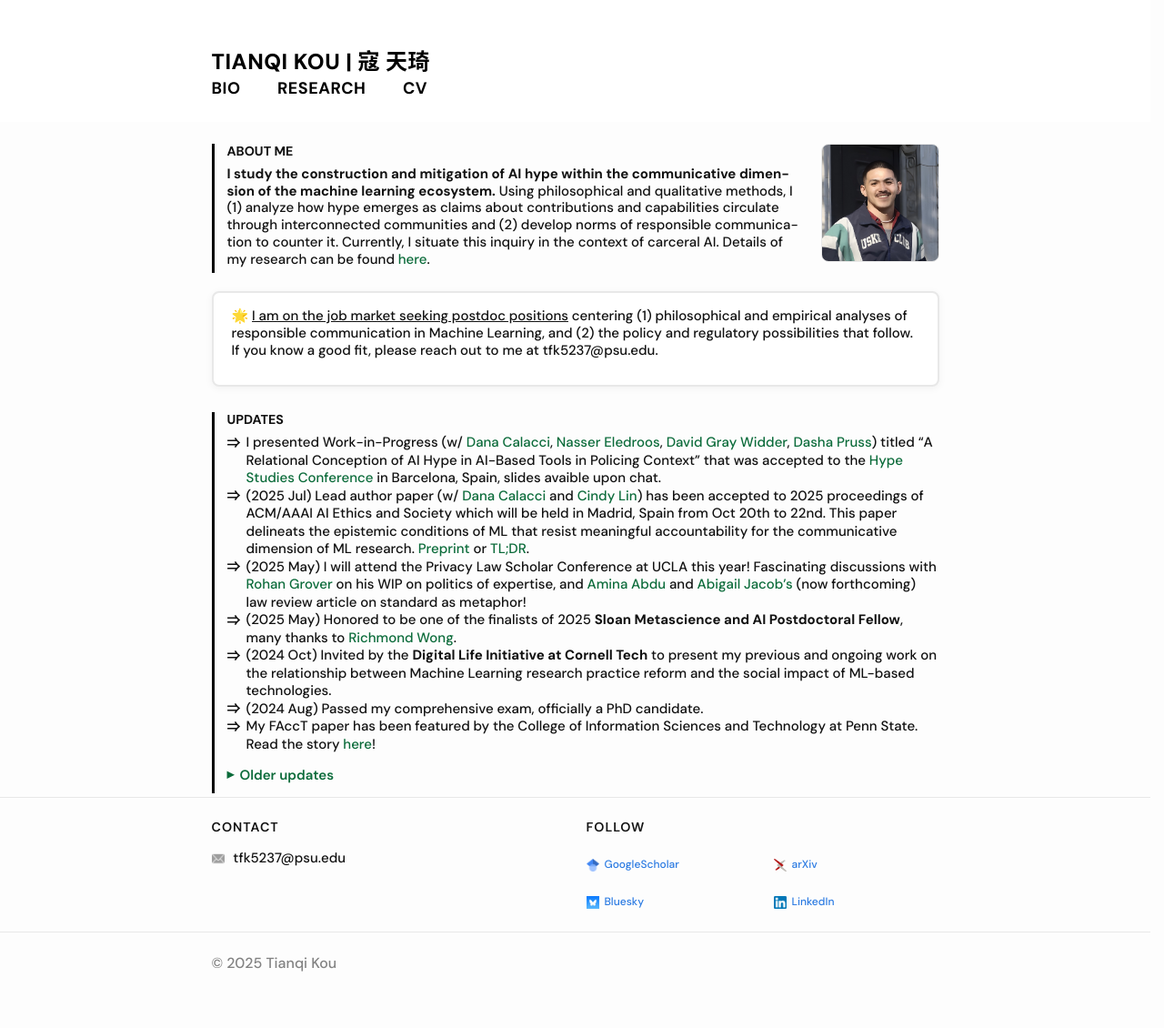
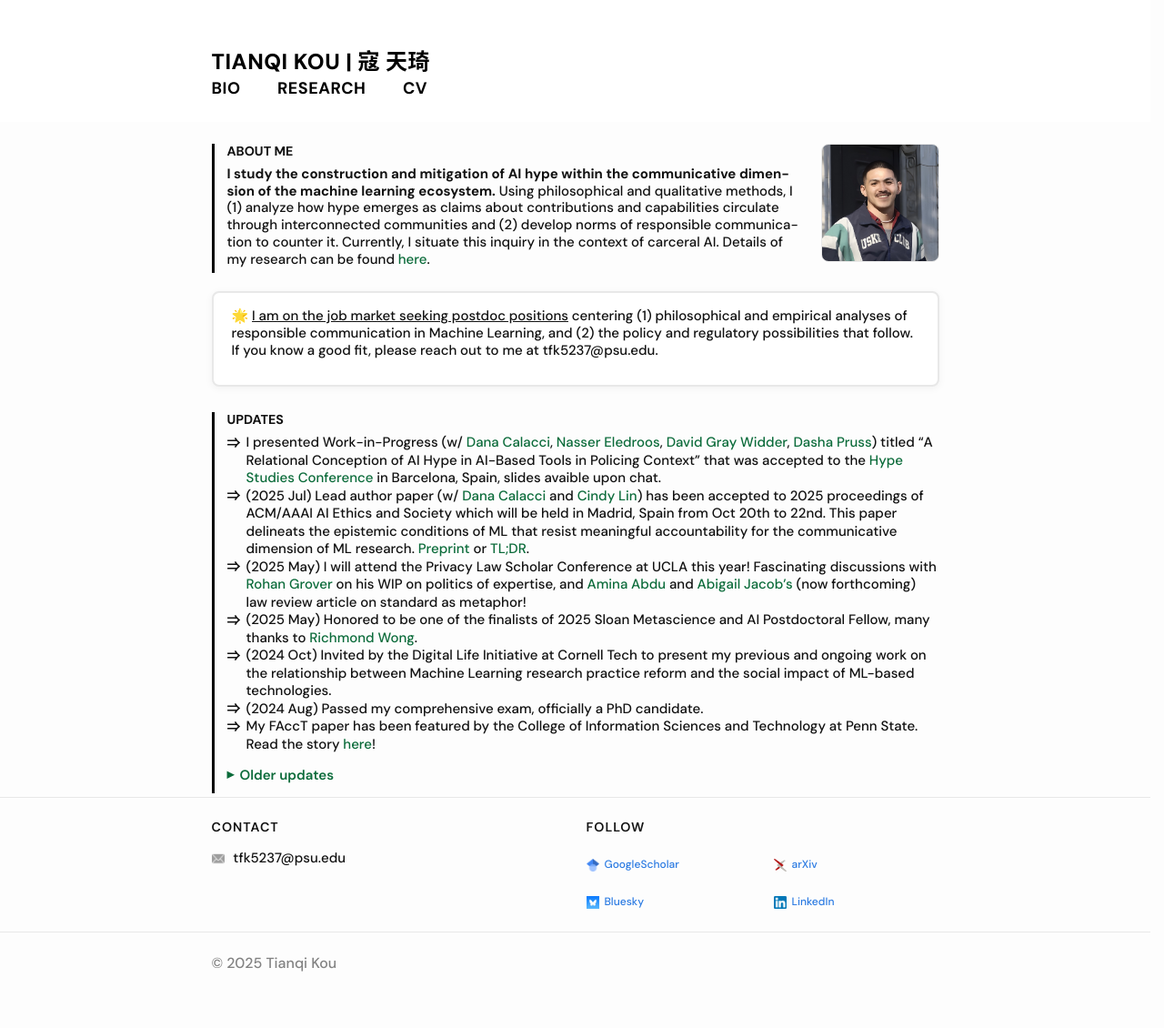
Before and after one commit to koutianqi/koutianqi.github.io, a Jekyll site: the page built from index.markdown, in a window 1280 px wide. Shown: the whole page at 91% size. Built offline with Jekyll 4.4.1, drawn with Linux system fonts in a browser that asks for light colours.

```diff
--- a/index.markdown
+++ b/index.markdown
@@ -33,8 +33,8 @@ description: "I study the construction and mitigation of AI hype within the comm
 - I presented Work-in-Progress (w/ [Dana Calacci](https://www.dcalacci.net), [Nasser Eledroos](https://nasser.wiki), [David Gray Widder](https://davidwidder.me), [Dasha Pruss](https://www.dashapruss.com)) titled "A Relational Conception of AI Hype in AI-Based Tools in Policing Context" that was accepted to the [Hype Studies Conference](https://hypestudies.org/conference) in Barcelona, Spain, slides avaible upon chat.
 - (2025 Jul) Lead author paper (w/ [Dana Calacci](https://www.dcalacci.net) and [Cindy Lin](https://lincindy.com)) has been accepted to 2025 proceedings of ACM/AAAI AI Ethics and Society which will be held in Madrid, Spain from Oct 20th to 22nd. This paper delineats the epistemic conditions of ML that resist meaningful accountability for the communicative dimension of ML research. [Preprint](https://arxiv.org/abs/2508.08739) or [TL;DR](https://www.linkedin.com/posts/koutianqi_dead-zone-of-accountability-why-social-claims-activity-7361214088003108864-3aJR?utm_source=share&utm_medium=member_desktop&rcm=ACoAACPLLPcBeEM19ytgUOpXQQb6x_SjOdrvjtQ).
 - (2025 May) I will attend the Privacy Law Scholar Conference at UCLA this year! Fascinating discussions with [Rohan Grover](https://www.rohangrover.org) on his WIP on politics of expertise, and [Amina Abdu](https://aminaxabdu.github.io) and [Abigail Jacob's](https://azjacobs.com) (now forthcoming) law review article on standard as metaphor!
-- (2025 May) Honored to be one of the finalists of 2025 **Sloan Metascience and AI Postdoctoral Fellow**, many thanks to [Richmond Wong](https://richmondywong.com).
-- (2024 Oct) Invited by the **Digital Life Initiative at Cornell Tech** to present my previous and ongoing work on the relationship between Machine Learning research practice reform and the social impact of ML-based technologies.
+- (2025 May) Honored to be one of the finalists of 2025 Sloan Metascience and AI Postdoctoral Fellow, many thanks to [Richmond Wong](https://richmondywong.com).
+- (2024 Oct) Invited by the Digital Life Initiative at Cornell Tech to present my previous and ongoing work on the relationship between Machine Learning research practice reform and the social impact of ML-based technologies.
 - (2024 Aug) Passed my comprehensive exam, officially a PhD candidate.
 - My FAccT paper has been featured by the College of Information Sciences and Technology at Penn State. Read the story [here](https://ist.psu.edu/news/claim-replicability-may-help-prevent-harms-caused-by-ml)!
 
```
